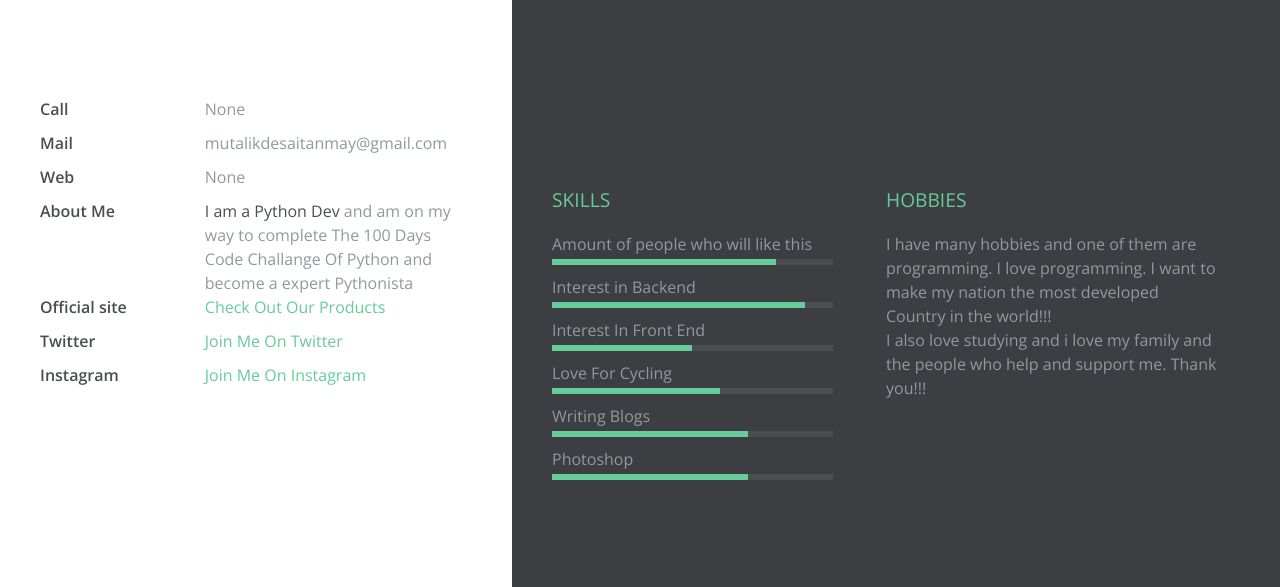
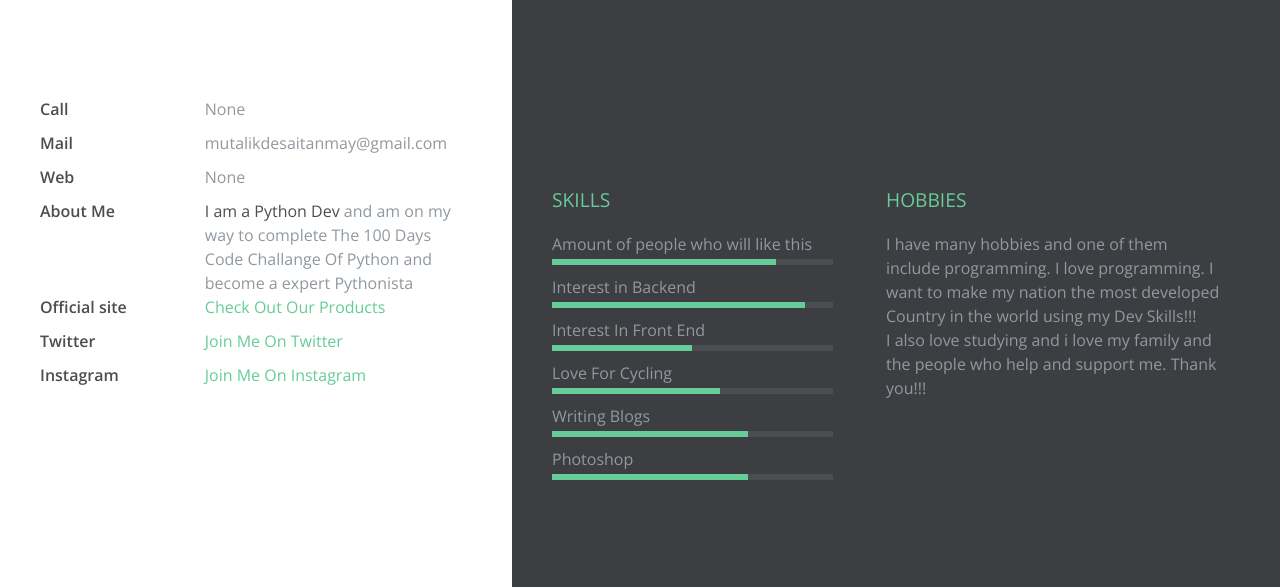
Before and after one commit to Tanmay12123/My-Website, a plain HTML site: page index.html in a window 1280 px wide. Shown: the part 213-800 px from the top of the page. Drawn offline with nearby package versions, Linux system fonts and the light colour scheme.

Commit message:
Update index.html

```diff
--- a/index.html
+++ b/index.html
@@ -142,7 +142,7 @@
 
       <div class="section-wrapper clearfix">
         <h3 class="section-title">Hobbies</h3>  <!-- DESCRIPTION OF YOUR HOBBIES -->
-        <p>I have many hobbies and one of them are programming. I love programming. I want to make my nation the most developed Country in the world!!!</p>
+        <p>I have many hobbies and one of them include programming. I love programming. I want to make my nation the most developed Country in the world using my Dev Skills!!!</p>
 
         <p>I also love studying and i love my family and the people who help and support me. Thank you!!!</p>
       </div>
```
